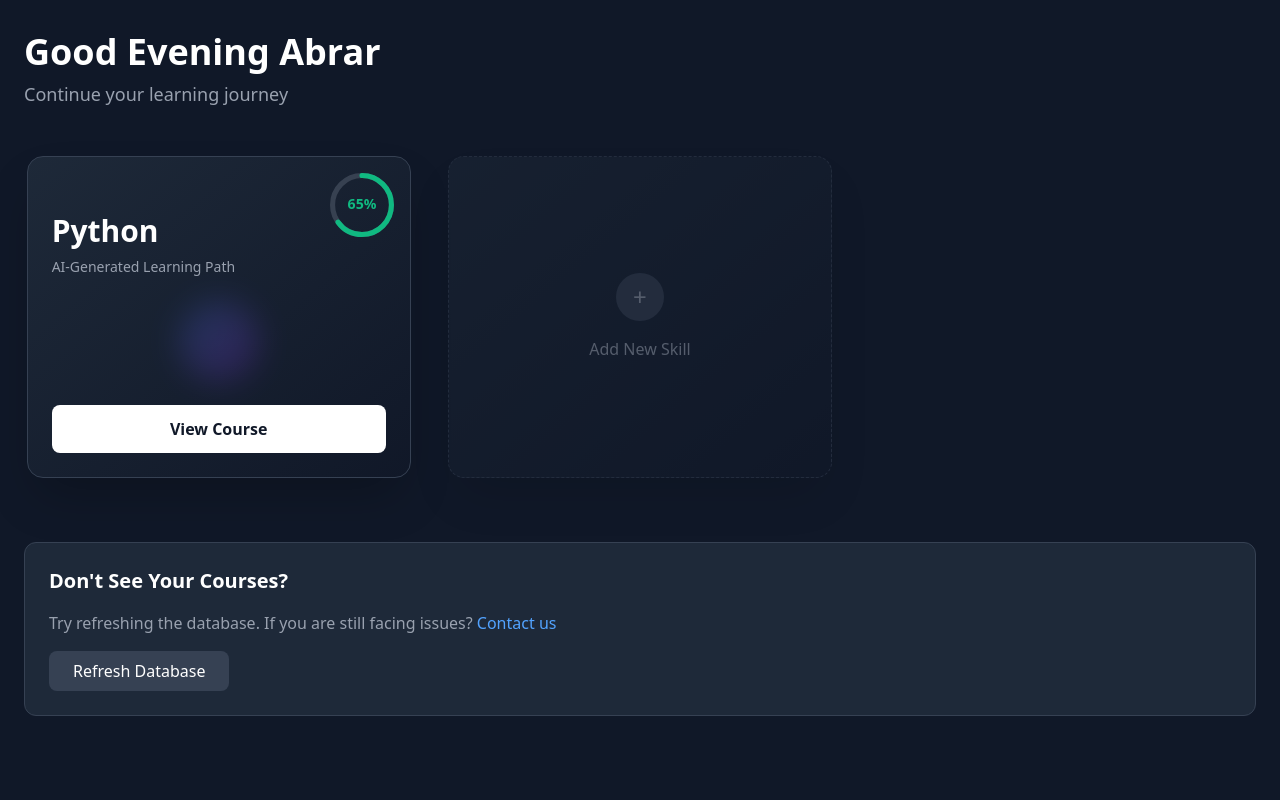
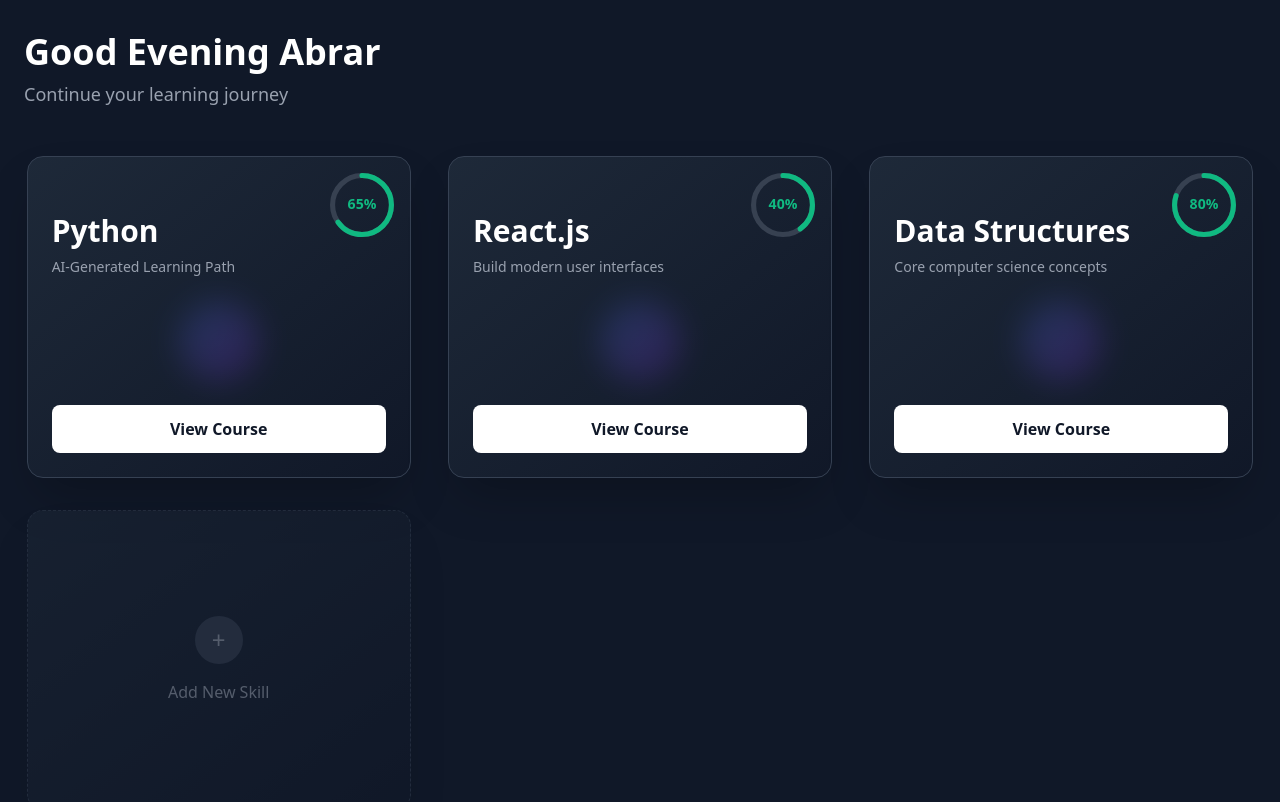
Before and after one commit to abrxrk/abliHUB, a React (Vite) app in the folder frontend/: page / in a window 1280 px wide. Shown: the top 802 px of the page. Built offline with nearby package versions, Linux system fonts and the light colour scheme.

Commit message:
made skillcard re-reneder automatically

```diff
--- a/frontend/src/components/SkillCard.jsx
+++ b/frontend/src/components/SkillCard.jsx
@@ -2,7 +2,7 @@
 import { CircularProgressbar } from 'react-circular-progressbar';
 import 'react-circular-progressbar/dist/styles.css';
 
-const SkillCard = ({ skillName = "Python", progress = 0, onViewCourse }) => {
+const SkillCard = ({ skillName = "Skill", progress = 0, description= "No description available", onViewCourse }) => {
   const [isHovered, setIsHovered] = useState(false);
 
   return (
@@ -55,7 +55,7 @@
             {skillName}
           </h2>
           <p className="text-gray-400 text-sm">
-            AI-Generated Learning Path
+            {description}
           </p>
         </div>
 
--- a/frontend/src/pages/Dashboard.jsx
+++ b/frontend/src/pages/Dashboard.jsx
@@ -1,11 +1,28 @@
-import React, { useState } from 'react';
+import React from 'react';
 import SkillCard from '../components/SkillCard';
 
 const Dashboard = () => {
-  const [userSkill, setUserSkill] = useState({
-    name: "Python",
-    progress: 65
-  });
+  const userSkill = [
+  {
+    id: 1,
+    name: 'Python',
+    progress: 65,
+    description: 'AI-Generated Learning Path'
+  },
+  {
+    id: 2,
+    name: 'React.js',
+    progress: 40,
+    description: 'Build modern user interfaces'
+  },
+  {
+    id: 3,
+    name: 'Data Structures',
+    progress: 80,
+    description: 'Core computer science concepts'
+  }
+];
+
 
   const handleViewCourse = () => {
     console.log(`Viewing course for ${userSkill.name}`);
@@ -29,14 +46,17 @@
           </p>
         </div>
 
-        {/* Skills Grid with responsive gaps */}
+        {/* Skills Grid with responsive gaps-using map function over here  */}
         <div className="grid grid-cols-1 md:grid-cols-2 lg:grid-cols-3 gap-6 md:gap-8">
-          <SkillCard
-            skillName={userSkill.name}
-            progress={userSkill.progress}
-            onViewCourse={handleViewCourse}
-          />
-
+          {userSkill.map((skill) => (
+            <SkillCard
+            key={skill.id} // React needs a unique key for list items
+            skillName={skill.name}
+            progress={skill.progress}
+            description={skill.description} // Pass the new description prop
+            onViewCourse={() => handleViewCourse(skill.name)}
+            />
+          ))}
           {/* Placeholder for future skills - no changes needed here, it adapts with the grid */}
           <div className="relative bg-gradient-to-br from-gray-800 to-gray-900 rounded-2xl p-6 shadow-2xl border border-gray-700 border-dashed min-h-[300px] w-full max-w-sm flex items-center justify-center opacity-50 mx-auto">
             <div className="text-center">
```
